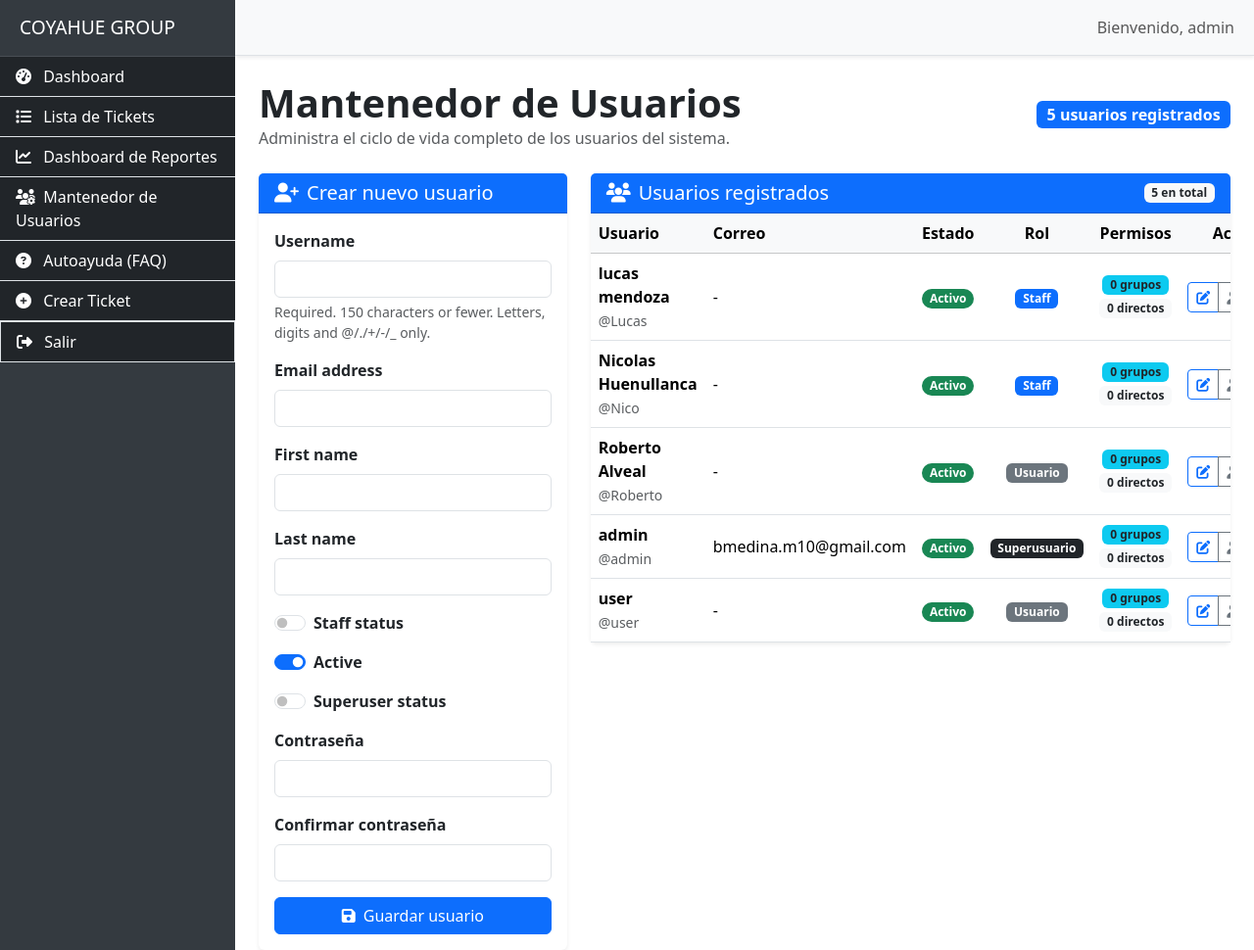
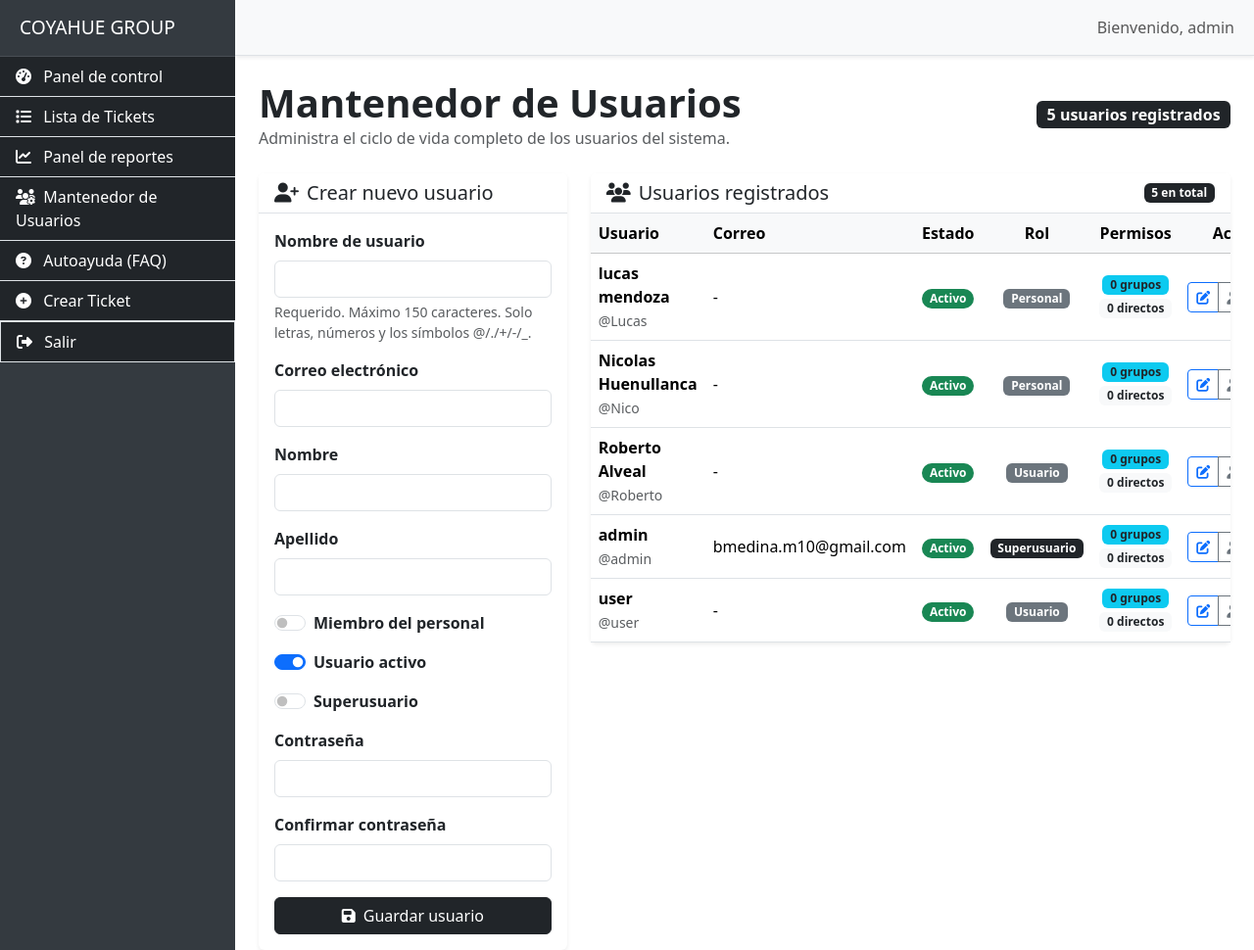
Before and after one commit to medinabenjamin/tickets-v1.0, a Django app: page /mantenedor/usuarios/ in a window 1280 px wide. Shown: the whole page at 98% size. Run offline with Django 5.2, Linux system fonts and the light colour scheme; a user stored in the database is signed in; data comes from the database, SQL or seed files in the repository; some libraries are stand-ins or nearby versions.

Commit message:
Actualizar estilos y textos del módulo de usuarios

```diff
--- a/soporte/forms.py
+++ b/soporte/forms.py
@@ -56,6 +56,21 @@ class UserCreateForm(forms.ModelForm):
         model = User
         fields = ['username', 'email', 'first_name', 'last_name', 'is_staff', 'is_active', 'is_superuser']
         field_classes = {'username': UsernameField}
+        labels = {
+            'username': 'Nombre de usuario',
+            'email': 'Correo electrónico',
+            'first_name': 'Nombre',
+            'last_name': 'Apellido',
+            'is_staff': 'Miembro del personal',
+            'is_active': 'Usuario activo',
+            'is_superuser': 'Superusuario',
+        }
+        help_texts = {
+            'username': 'Requerido. Máximo 150 caracteres. Solo letras, números y los símbolos @/./+/-/_.',
+            'is_staff': 'Permite que el usuario acceda a las herramientas internas del sistema.',
+            'is_active': 'Controla si el usuario puede iniciar sesión en la plataforma.',
+            'is_superuser': 'Otorga todos los permisos disponibles sin restricciones.',
+        }
 
     def clean(self):
         cleaned_data = super().clean()
@@ -92,6 +107,15 @@ class UserUpdateForm(forms.ModelForm):
         model = User
         fields = ['username', 'email', 'first_name', 'last_name', 'is_staff', 'is_active', 'is_superuser']
         field_classes = {'username': UsernameField}
+        labels = {
+            'username': 'Nombre de usuario',
+            'email': 'Correo electrónico',
+            'first_name': 'Nombre',
+            'last_name': 'Apellido',
+            'is_staff': 'Miembro del personal',
+            'is_active': 'Usuario activo',
+            'is_superuser': 'Superusuario',
+        }
 
     def clean(self):
         cleaned_data = super().clean()
@@ -120,12 +144,14 @@ class UserPermissionForm(forms.ModelForm):
         widget=forms.CheckboxSelectMultiple,
         required=False,
         label="Grupos",
+        help_text="Selecciona uno o más grupos para asignar permisos de manera conjunta.",
     )
     user_permissions = forms.ModelMultipleChoiceField(
         queryset=Permission.objects.select_related('content_type').order_by('content_type__app_label', 'codename'),
         widget=forms.CheckboxSelectMultiple,
         required=False,
         label="Permisos individuales",
+        help_text="Marca los permisos específicos que el usuario debe tener directamente.",
     )
 
     class Meta:
--- a/soporte/templates/soporte/base.html
+++ b/soporte/templates/soporte/base.html
@@ -78,7 +78,7 @@
 
                 {% if request.user.is_staff %}
                 <a href="{% url 'dashboard' %}" class="list-group-item list-group-item-action bg-dark text-white">
-                    <i class="fas fa-tachometer-alt"></i> Dashboard
+                    <i class="fas fa-tachometer-alt"></i> Panel de control
                 </a>
                 {% endif %}
 
@@ -88,7 +88,7 @@
 
                 {% if request.user.is_superuser %}
                     <a href="{% url 'dashboard_reportes' %}" class="list-group-item list-group-item-action bg-dark text-white">
-                        <i class="fas fa-chart-line"></i> Dashboard de Reportes
+                        <i class="fas fa-chart-line"></i> Panel de reportes
                     </a>
                     <a href="{% url 'mantenedor_usuarios' %}" class="list-group-item list-group-item-action bg-dark text-white">
                         <i class="fas fa-users-cog"></i> Mantenedor de Usuarios
@@ -113,7 +113,7 @@
         <div id="page-content-wrapper">
             <nav class="navbar navbar-expand-lg navbar-light navbar-top border-bottom">
                 <div class="container-fluid">
-                    <button class="btn btn-primary d-md-none" id="sidebarToggle">Toggle Menu</button>
+                    <button class="btn btn-dark d-md-none" id="sidebarToggle">Mostrar menú</button>
                     <div class="collapse navbar-collapse" id="navbarSupportedContent">
                         <ul class="navbar-nav ms-auto mt-2 mt-lg-0">
                             <li class="nav-item active">
--- a/soporte/templates/soporte/confirmar_eliminar_usuario.html
+++ b/soporte/templates/soporte/confirmar_eliminar_usuario.html
@@ -7,8 +7,8 @@
     <div class="row justify-content-center">
         <div class="col-md-8 col-lg-6 col-xl-5">
             <div class="card shadow-sm border-0">
-                <div class="card-header bg-danger text-white">
-                    <h5 class="mb-0"><i class="fas fa-exclamation-triangle me-2"></i>Confirmar eliminación</h5>
+                <div class="card-header bg-white border-bottom border-danger-subtle">
+                    <h5 class="mb-0 text-dark"><i class="fas fa-exclamation-triangle me-2 text-dark"></i>Confirmar eliminación</h5>
                 </div>
                 <div class="card-body">
                     <p class="lead">¿Estás seguro de que deseas eliminar al usuario <strong>{{ usuario.username }}</strong>?</p>
--- a/soporte/templates/soporte/mantenedor_usuarios.html
+++ b/soporte/templates/soporte/mantenedor_usuarios.html
@@ -7,17 +7,17 @@
 <div class="container-fluid mt-4">
     <div class="d-flex flex-column flex-lg-row justify-content-between align-items-lg-center mb-4 gap-2">
         <div>
-            <h1 class="display-6 fw-bold mb-0">Mantenedor de Usuarios</h1>
+            <h1 class="display-6 fw-bold mb-0 text-dark">Mantenedor de Usuarios</h1>
             <p class="text-muted mb-0">Administra el ciclo de vida completo de los usuarios del sistema.</p>
         </div>
-        <span class="badge bg-primary fs-6 align-self-start align-self-lg-center">{{ usuarios.count }} usuarios registrados</span>
+        <span class="badge bg-dark text-white fs-6 align-self-start align-self-lg-center">{{ usuarios.count }} usuarios registrados</span>
     </div>
 
     <div class="row g-4">
         <div class="col-12 col-lg-4">
             <div class="card shadow-sm border-0 h-100">
-                <div class="card-header bg-primary text-white">
-                    <h5 class="mb-0"><i class="fas fa-user-plus me-2"></i>Crear nuevo usuario</h5>
+                <div class="card-header bg-white border-bottom">
+                    <h5 class="mb-0 text-dark"><i class="fas fa-user-plus me-2 text-dark"></i>Crear nuevo usuario</h5>
                 </div>
                 <div class="card-body">
                     <form method="post" novalidate>
@@ -52,7 +52,7 @@
                             {% endif %}
                         {% endfor %}
                         <div class="d-grid">
-                            <button type="submit" class="btn btn-primary">
+                            <button type="submit" class="btn btn-dark">
                                 <i class="fas fa-save me-1"></i> Guardar usuario
                             </button>
                         </div>
@@ -63,9 +63,9 @@
 
         <div class="col-12 col-lg-8">
             <div class="card shadow-sm border-0">
-                <div class="card-header bg-primary text-white d-flex justify-content-between align-items-center">
-                    <h5 class="mb-0"><i class="fas fa-users me-2"></i>Usuarios registrados</h5>
-                    <span class="badge bg-light text-dark">{{ usuarios.count }} en total</span>
+                <div class="card-header bg-white border-bottom d-flex justify-content-between align-items-center">
+                    <h5 class="mb-0 text-dark"><i class="fas fa-users me-2 text-dark"></i>Usuarios registrados</h5>
+                    <span class="badge bg-dark text-white">{{ usuarios.count }} en total</span>
                 </div>
                 <div class="card-body p-0">
                     <div class="table-responsive">
@@ -99,7 +99,7 @@
                                         {% if user.is_superuser %}
                                             <span class="badge bg-dark">Superusuario</span>
                                         {% elif user.is_staff %}
-                                            <span class="badge bg-primary">Staff</span>
+                                            <span class="badge bg-secondary">Personal</span>
                                         {% else %}
                                             <span class="badge bg-secondary">Usuario</span>
                                         {% endif %}
@@ -115,10 +115,10 @@
                                             <a href="{% url 'editar_usuario' user.id %}" class="btn btn-sm btn-outline-primary" title="Editar usuario">
                                                 <i class="fas fa-edit"></i>
                                             </a>
-                                            <a href="{% url 'gestionar_permisos_usuario' user.id %}" class="btn btn-sm btn-outline-secondary" title="Permisos">
+                                            <a href="{% url 'gestionar_permisos_usuario' user.id %}" class="btn btn-sm btn-outline-secondary" title="Gestionar permisos">
                                                 <i class="fas fa-user-shield"></i>
                                             </a>
-                                            <a href="{% url 'eliminar_usuario' user.id %}" class="btn btn-sm btn-outline-danger{% if user == request.user %} disabled{% endif %}" title="Eliminar"{% if user == request.user %} tabindex="-1" aria-disabled="true"{% endif %}>
+                                            <a href="{% url 'eliminar_usuario' user.id %}" class="btn btn-sm btn-outline-danger{% if user == request.user %} disabled{% endif %}" title="Eliminar usuario"{% if user == request.user %} tabindex="-1" aria-disabled="true"{% endif %}>
                                                 <i class="fas fa-trash"></i>
                                             </a>
                                         </div>
```
Also changed, not shown: soporte/templates/soporte/editar_usuario.html (+6 -6 lines), soporte/templates/soporte/gestionar_permisos_usuario.html (+7 -7 lines).
